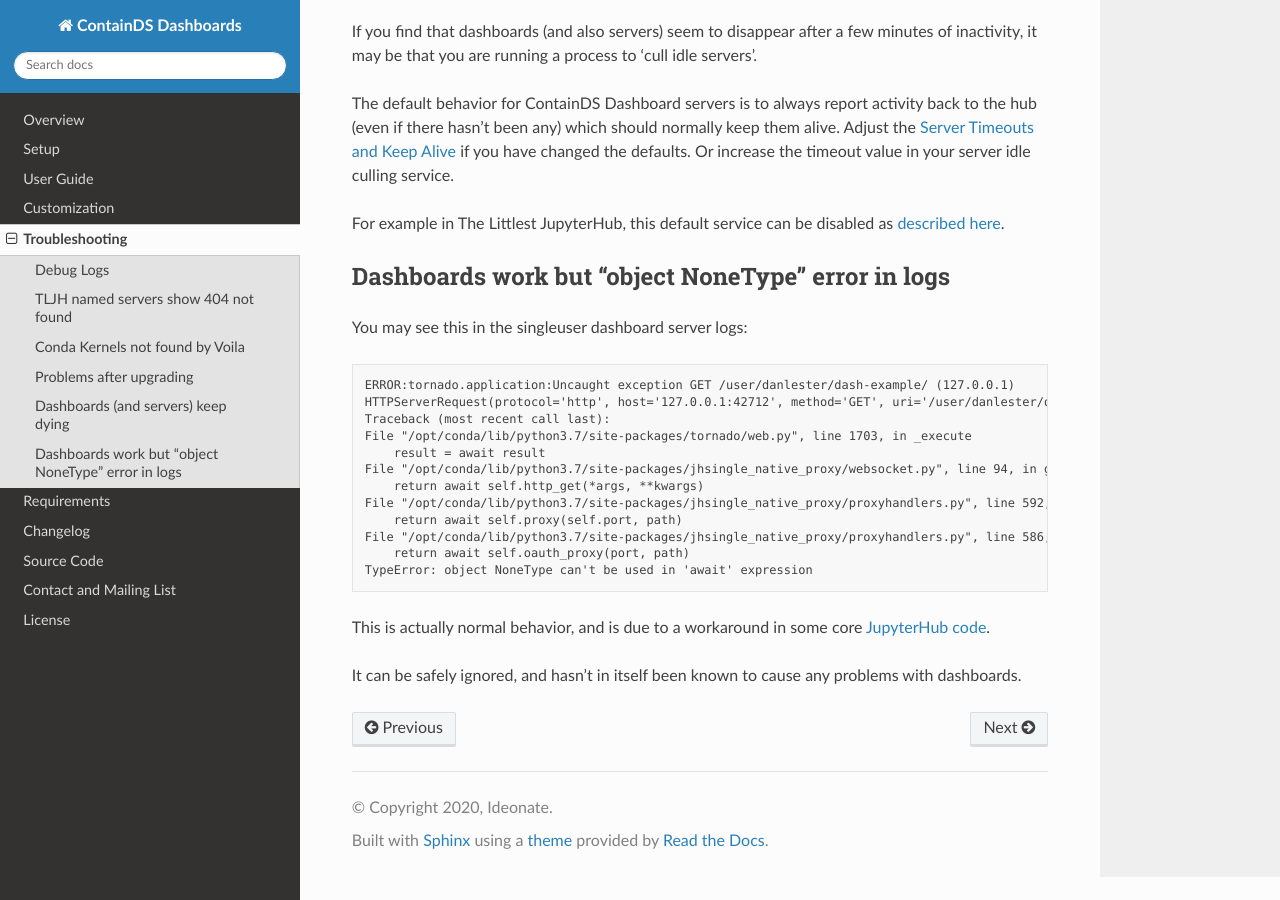
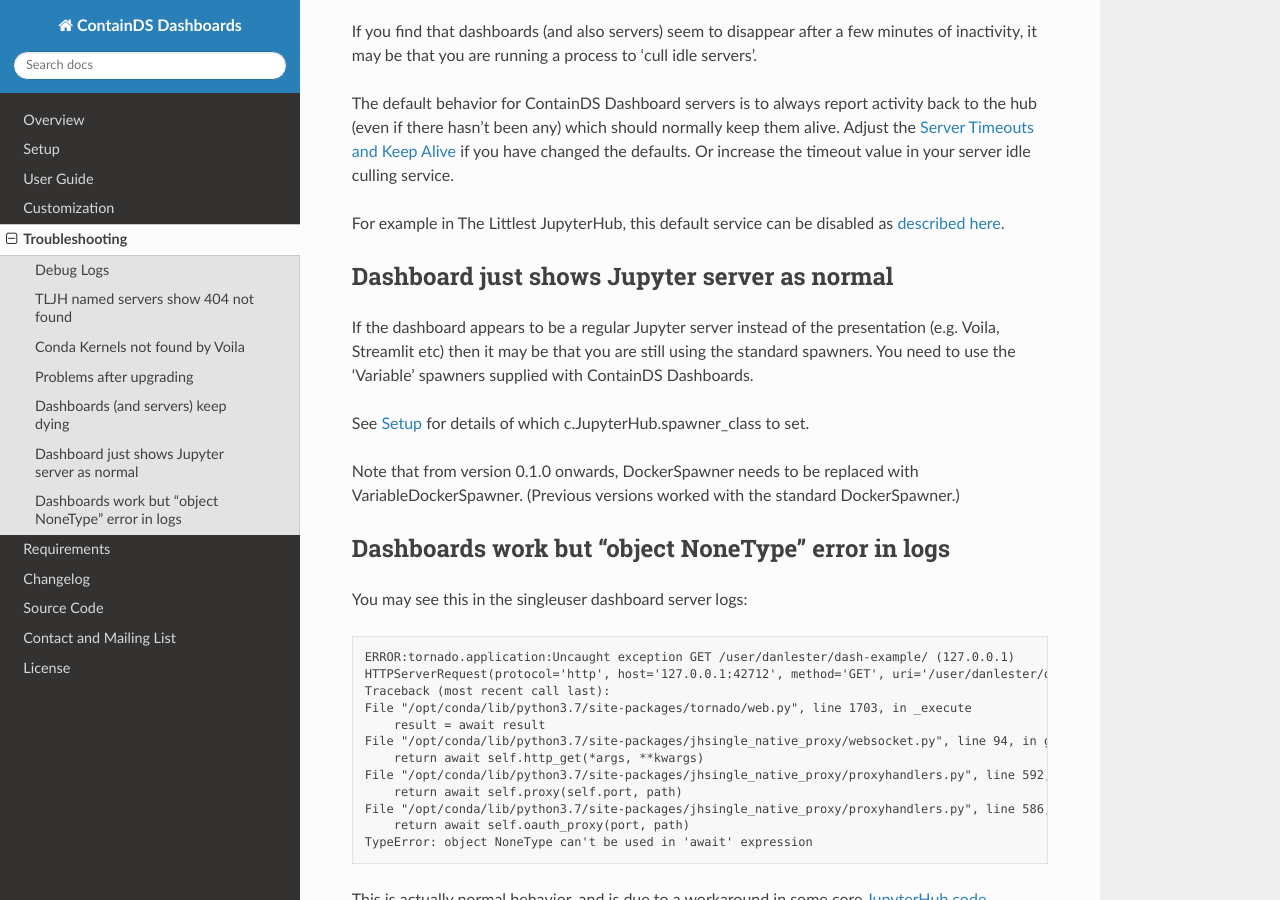
Before and after one commit to ideonate/cdsdashboards, a Sphinx documentation site: the page built from docs/chapters/troubleshooting.rst, in a window 1280 px wide and 900 px high, scrolled down 2409 px. Built offline with Sphinx 7.4.7 and the Read the Docs theme 2.0.0, drawn with Linux system fonts in a browser that asks for light colours.

```diff
--- a/cdsdashboards/version.py
+++ b/cdsdashboards/version.py
@@ -1,4 +1,4 @@
-__version__ = '0.0.21-dev'
+__version__ = '0.1.0'
 
 if __name__ == '__main__':
   print(__version__, end='')
--- a/docs/chapters/setup/docker.rst
+++ b/docs/chapters/setup/docker.rst
@@ -33,7 +33,7 @@ Generic Changes to jupyterhub_config.py
 
     c.DockerSpawner.name_template = "{prefix}-{username}-{servername}"
 
-    c.DockerSpawner.image = 'ideonate/containds-all-scipy:|cds_version|'
+    c.DockerSpawner.image = 'ideonate/containds-allr-scipyr:|cds_version|'
 
 
 The changes above are mostly for guidance - you may want to use your own Docker image, but it should follow the guidelines listed
--- a/docs/chapters/setup/z2jh.rst
+++ b/docs/chapters/setup/z2jh.rst
@@ -54,7 +54,7 @@ Merge the following settings in to your deployment's config.yaml file.
       allowNamedServers: true
       image:
         name: ideonate/cdsdashboards-jupyter-k8s-hub
-        tag: 0.9.0-|cds-version|
+        tag: 0.9.0-|cds_version|
       extraConfig:
         cds-handlers: |
           from cdsdashboards.hubextension import cds_extra_handlers
--- a/docs/chapters/troubleshooting.rst
+++ b/docs/chapters/troubleshooting.rst
@@ -104,7 +104,16 @@ alive. Adjust the :ref:`useroptions_timeouts` if you have changed the defaults.
 
 For example in The Littlest JupyterHub, this default service can be disabled as `described here <http://tljh.jupyter.org/en/latest/topic/idle-culler.html>`__.
 
+Dashboard just shows Jupyter server as normal
+~~~~~~~~~~~~~~~~~~~~~~~~~~~~~~~~~~~~~~~~~~~~~
 
+If the dashboard appears to be a regular Jupyter server instead of the presentation (e.g. Voila, Streamlit etc) then it may be that you are
+still using the standard spawners. You need to use the 'Variable' spawners supplied with ContainDS Dashboards.
+
+See :ref:`setup` for details of which c.JupyterHub.spawner_class to set.
+
+Note that from version 0.1.0 onwards, DockerSpawner needs to be replaced with VariableDockerSpawner. (Previous versions worked with the
+standard DockerSpawner.)
 
 Dashboards work but "object NoneType" error in logs
 ~~~~~~~~~~~~~~~~~~~~~~~~~~~~~~~~~~~~~~~~~~~~~~~~~~~
```
Also changed, not shown: other parts of docs/chapters/setup/z2jh.rst (+1 -1 lines), 4 other files.
